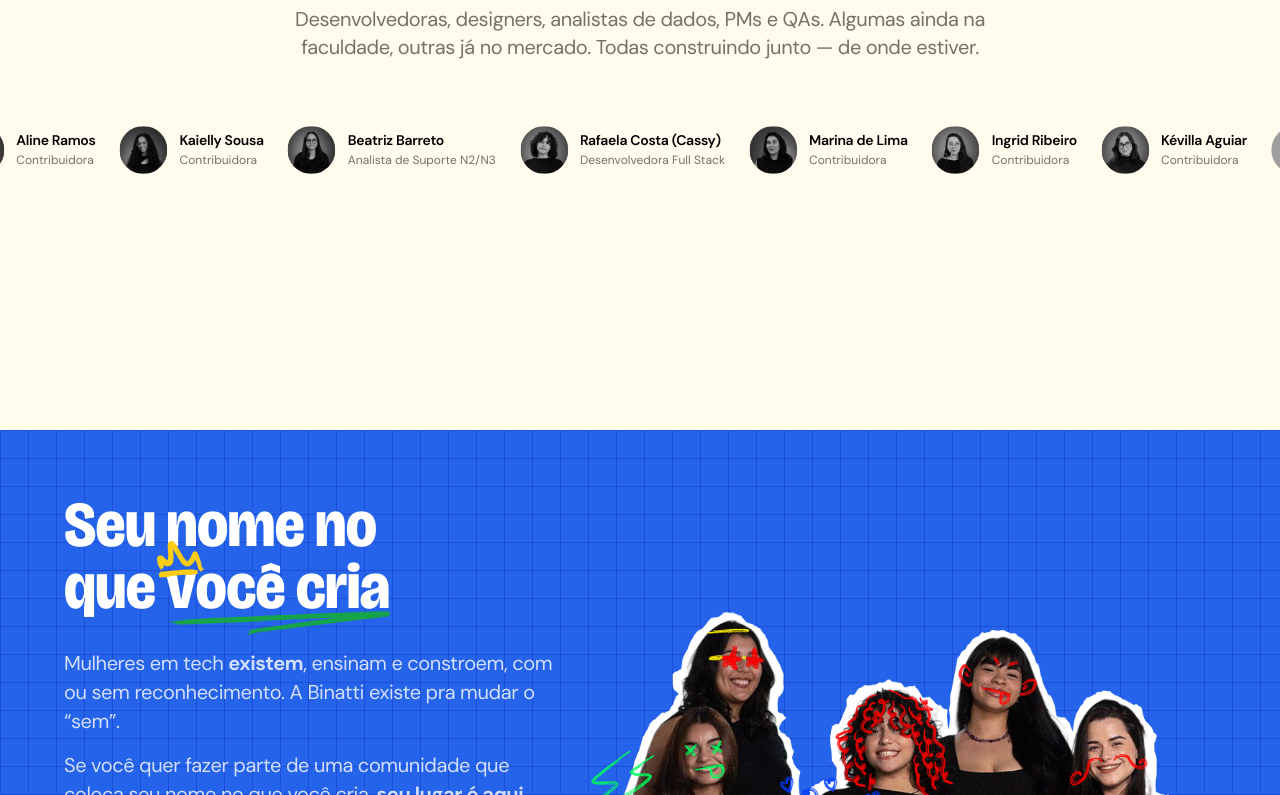
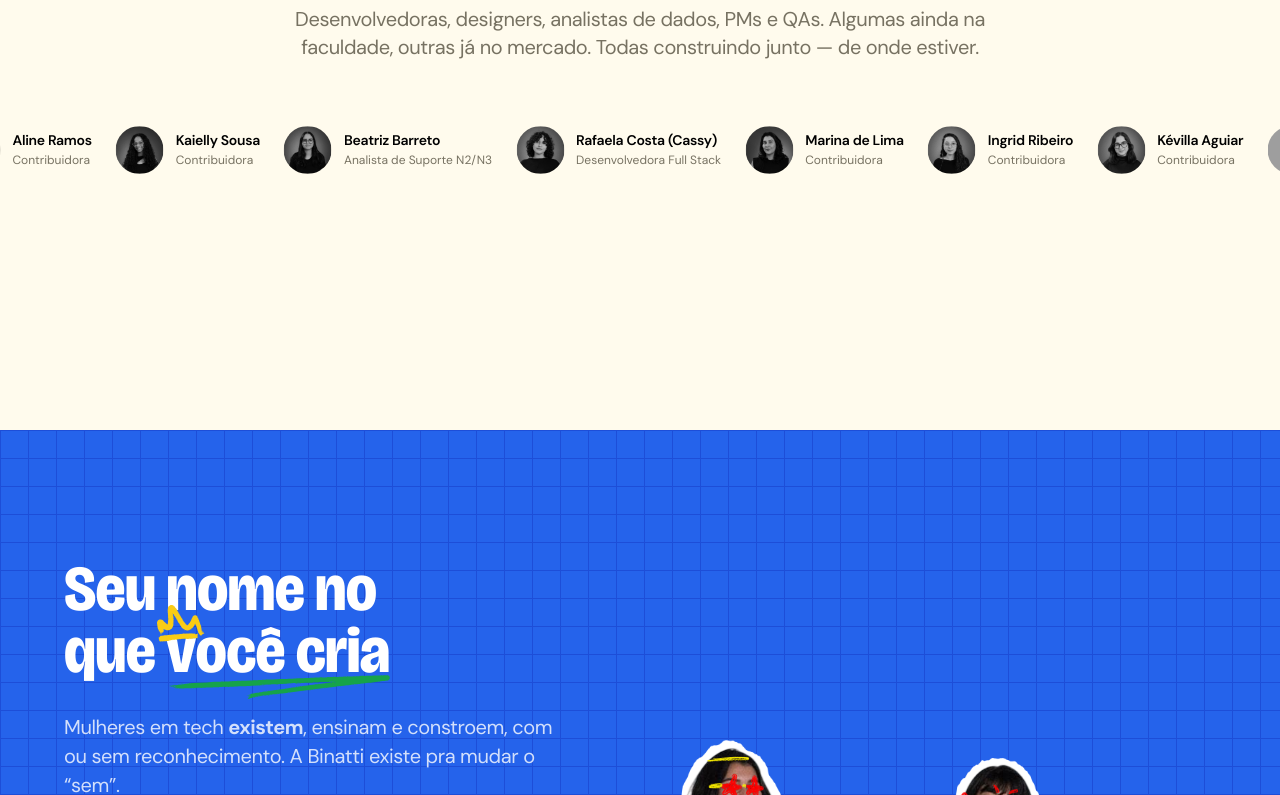
Before and after one commit to binattitech/site, a Next.js app: page / in a window 1280 px wide. Shown: the part 4685-5480 px from the top of the page. Built offline with nearby package versions, Linux system fonts and the light colour scheme; grey boxes are pictures that could not be loaded.

Commit message:
feat: adicionar link para o perfil do autor nas seções de artigo e avatar

```diff
--- a/app/blog/[slug]/page.tsx
+++ b/app/blog/[slug]/page.tsx
@@ -48,6 +48,7 @@ export default async function ArticlePage({
           title={artigo.title}
           authorName={authorName}
           authorRole={artigo.authorRole}
+          authorHref={artigo.authorUsername ? `/contribuidoras/${artigo.authorUsername}` : undefined}
           avatarSrc={artigo.avatarSrc}
           date={formatDate(artigo.date)}
           category={artigo.category}
--- a/components/Avatar/Avatar.module.css
+++ b/components/Avatar/Avatar.module.css
@@ -10,6 +10,16 @@
   display: inline-flex;
   align-items: center;
   gap: var(--space-3);
+}
+
+.containerLink {
+  text-decoration: none;
+  color: inherit;
+  cursor: pointer;
+}
+
+.containerLink:hover .name {
+  text-decoration: underline;
 }
 
 .avatar {
--- a/components/Avatar/Avatar.tsx
+++ b/components/Avatar/Avatar.tsx
@@ -1,6 +1,7 @@
 "use client";
 
 import React from "react";
+import Link from "next/link";
 import { GithubLogo, InstagramLogo, LinkedinLogo } from "@phosphor-icons/react";
 import styles from "./Avatar.module.css";
 
@@ -17,6 +18,7 @@ export interface AvatarProps {
   githubUrl?: string;
   instagramUrl?: string;
   linkedinUrl?: string;
+  href?: string;
   className?: string;
 }
 
@@ -33,6 +35,7 @@ export default function Avatar({
   githubUrl,
   instagramUrl,
   linkedinUrl,
+  href,
   className,
 }: AvatarProps) {
   const initials = name
@@ -83,8 +86,12 @@ export default function Avatar({
     );
   }
 
-  return (
-    <div className={[styles.container, className ?? ""].filter(Boolean).join(" ")} data-size={size}>
+  const containerClass = [styles.container, href ? styles.containerLink : "", className ?? ""]
+    .filter(Boolean)
+    .join(" ");
+
+  const withTextContent = (
+    <>
       {showAvatar && (
         <div className={styles.avatar}>
           {avatarSrc ? (
@@ -100,6 +107,20 @@ export default function Avatar({
         <p className={styles.name}>{name}</p>
         {showRole && <p className={styles.role}>{role}</p>}
       </div>
+    </>
+  );
+
+  if (href) {
+    return (
+      <Link href={href} className={containerClass} data-size={size}>
+        {withTextContent}
+      </Link>
+    );
+  }
+
+  return (
+    <div className={containerClass} data-size={size}>
+      {withTextContent}
     </div>
   );
 }
--- a/lib/artigos.ts
+++ b/lib/artigos.ts
@@ -15,6 +15,7 @@ export interface ArtigoMeta {
   title: string;
   author: string;
   authorRole: string;
+  authorUsername?: string;
   avatarSrc?: string;
   category: string;
   tag: string;
@@ -161,6 +162,7 @@ function buildMeta(entry: FileEntry): ArtigoMeta {
     title,
     author,
     authorRole: meta.authorRole ?? teamMember?.role ?? "",
+    authorUsername: teamMember?.username,
     avatarSrc: meta.avatarSrc ?? (teamMember ? `/team/${teamMember.photo}.png` : undefined),
     category,
     tag: meta.tag ?? (entry.folder.toLowerCase() || "artigo"),
@@ -204,6 +206,7 @@ export function getArtigoBySlug(slug: string): Artigo | null {
     title,
     author,
     authorRole: meta.authorRole ?? teamMember?.role ?? "",
+    authorUsername: teamMember?.username,
     avatarSrc: meta.avatarSrc ?? (teamMember ? `/team/${teamMember.photo}.png` : undefined),
     category,
     tag: meta.tag ?? (entry.folder.toLowerCase() || "artigo"),
--- a/sections/ArticleHeroSection/ArticleHeroSection.tsx
+++ b/sections/ArticleHeroSection/ArticleHeroSection.tsx
@@ -7,6 +7,7 @@ export interface ArticleHeroSectionProps {
   title?: string;
   authorName?: string;
   authorRole?: string;
+  authorHref?: string;
   avatarSrc?: string;
   date?: string;
   category?: string;
@@ -18,6 +19,7 @@ export default function ArticleHeroSection({
   title = "Como criar um Design System com Claude",
   authorName = "Milena Duarte",
   authorRole = "UX UI Designer",
+  authorHref,
   avatarSrc,
   date = "Publicado em 10 de Agosto, 2025",
   category = "NA PRÁTICA COM IA",
@@ -37,6 +39,7 @@ export default function ArticleHeroSection({
               name={authorName}
               role={authorRole}
               avatarSrc={avatarSrc}
+              href={authorHref}
             />
             <div className={styles.metaRight}>
               <span className={styles.date}>{date}</span>
--- a/sections/CTASection/CTASection.module.css
+++ b/sections/CTASection/CTASection.module.css
@@ -15,7 +15,7 @@
     linear-gradient(var(--blue-700) 1px, transparent 1px),
     linear-gradient(to right, var(--blue-700) 1px, transparent 1px);
   background-size: 28px 28px;
-  padding-top: var(--space-16);
+  padding-top: var(--breakpoints-section-padding-1);
   padding-bottom: 0;
   overflow: hidden;
 
@@ -142,6 +142,7 @@
 
 /* ── Desktop (≥ 80rem) — row layout ─────────────────────── */
 @media (min-width: 80rem) {
+
   .container {
     flex-direction: row;
     align-items: flex-end;
@@ -152,7 +153,7 @@
   .content {
     flex-shrink: 0;
     width: auto;
-    padding-bottom: var(--space-16);
+    padding-bottom: var(--breakpoints-section-padding-1);
   }
 
   .heading {
--- a/sections/TeamCarouselSection/TeamCarouselSection.tsx
+++ b/sections/TeamCarouselSection/TeamCarouselSection.tsx
@@ -24,6 +24,7 @@ export default function TeamCarouselSection() {
               role={member.role}
               avatarSrc={`/team/${member.photo}.png`}
               showSocialIcons={false}
+              href={`/contribuidoras/${member.username}`}
             />
           ))}
         </div>
```
